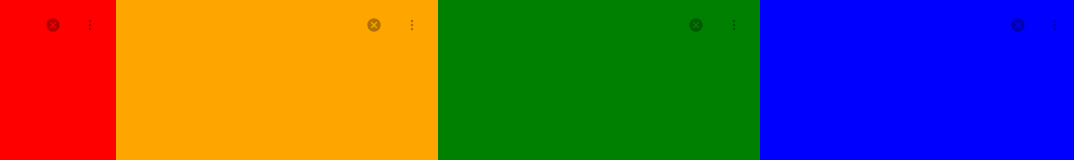
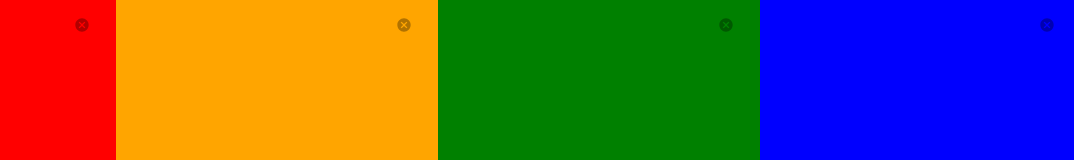
Before and after one commit to zakaihamilton/systemconcepts2, a Next.js app: page / in a window 1280 px wide. Shown: the top 160 px of the page, without its empty margins (206-1280 px from the left). Built offline with nearby package versions, Linux system fonts and the light colour scheme.

Commit message:
component to reduce components together

```diff
--- /dev/null
+++ b/src/Components/Core/UI/Util/Components.js
@@ -0,0 +1,9 @@
+function compose(components, children) {
+    return components.filter(([, Component]) => Component).reduce((acc, [key, Component]) => {
+        return <Component key={key}>{acc}</Component>;
+    }, children);
+};
+
+export default function Components({ ...components }) {
+    return compose(Object.entries(components));
+}
--- a/src/Components/Core/UI/Widgets/SplitPane/Pane.js
+++ b/src/Components/Core/UI/Widgets/SplitPane/Pane.js
@@ -6,8 +6,9 @@ import { createState } from "@components/Core/Util/State"
 import Button from "../Button"
 import Strip from "../Button/Strip"
 import Tooltip from "../Tooltip"
+import Components from "@components/Core/UI/Util/Components"
 
-export default function Pane({ children, closable = true, visible = true, ...props }) {
+export default function Pane({ children, closable = true, menu, visible = true, ...props }) {
     const state = Pane.State.useState({ visible });
     const { orientation } = SplitPaneLayout.State.useState();
     const onClose = () => {
@@ -21,10 +22,12 @@ export default function Pane({ children, closable = true, visible = true, ...pro
                     <MdCancel />
                 </Button>
             </Tooltip>}
-            <Button>
-                {orientation === "vertical" && <MdMoreVert />}
-                {orientation === "horizontal" && <MdMoreHoriz />}
-            </Button>
+            {!!menu && <Components menu={menu}>
+                <Button>
+                    {orientation === "vertical" && <MdMoreVert />}
+                    {orientation === "horizontal" && <MdMoreHoriz />}
+                </Button>
+            </Components>}
         </Strip>
     </PaneLayout>;
 }
--- a/src/Components/Core/UI/Widgets/SplitPane/Pane.module.scss
+++ b/src/Components/Core/UI/Widgets/SplitPane/Pane.module.scss
@@ -1,5 +1,5 @@
 .strip {
     position: absolute;
     top: 0.5em;
-    right: 0em;
+    right: 0.5em;
 }
```
